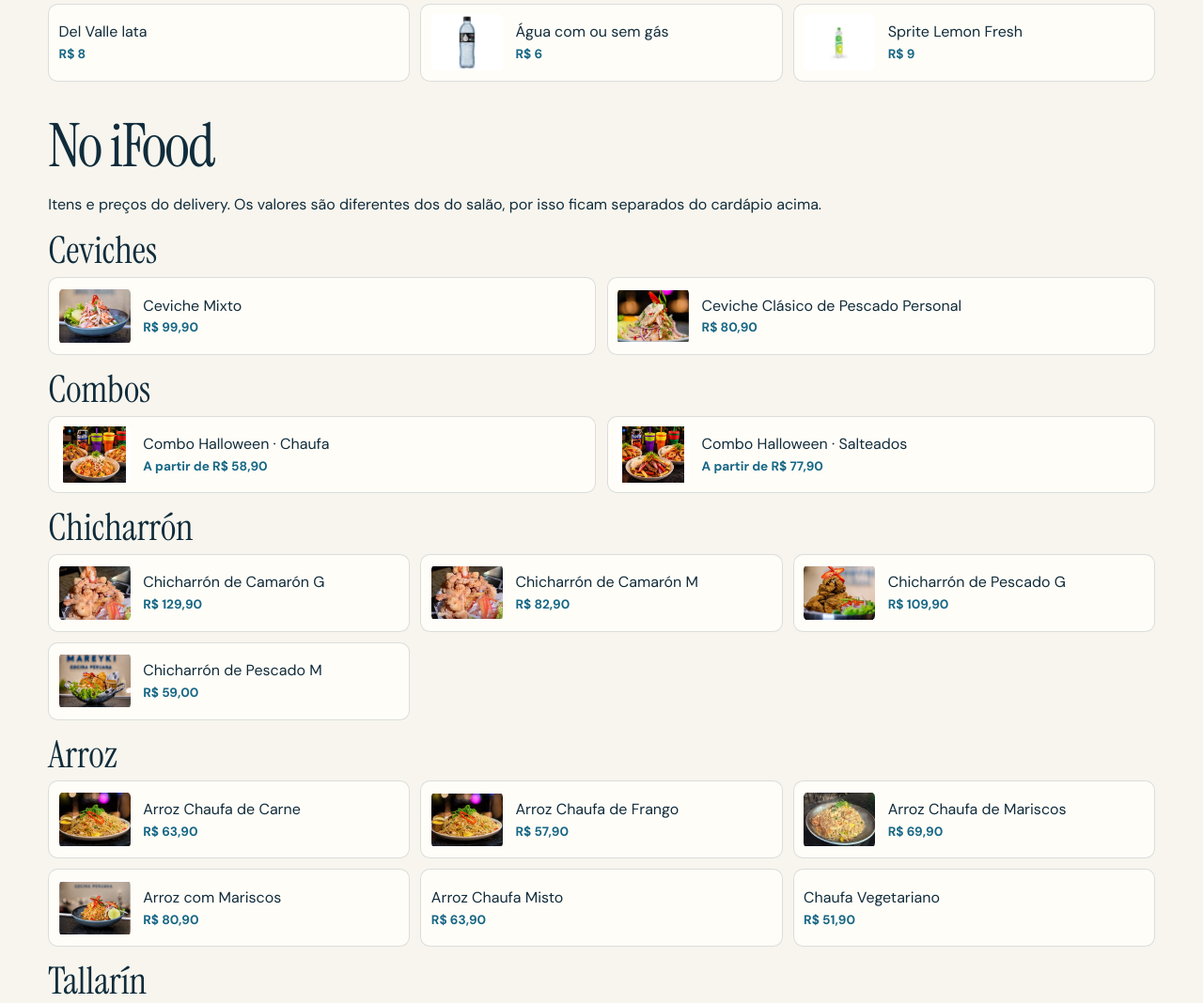
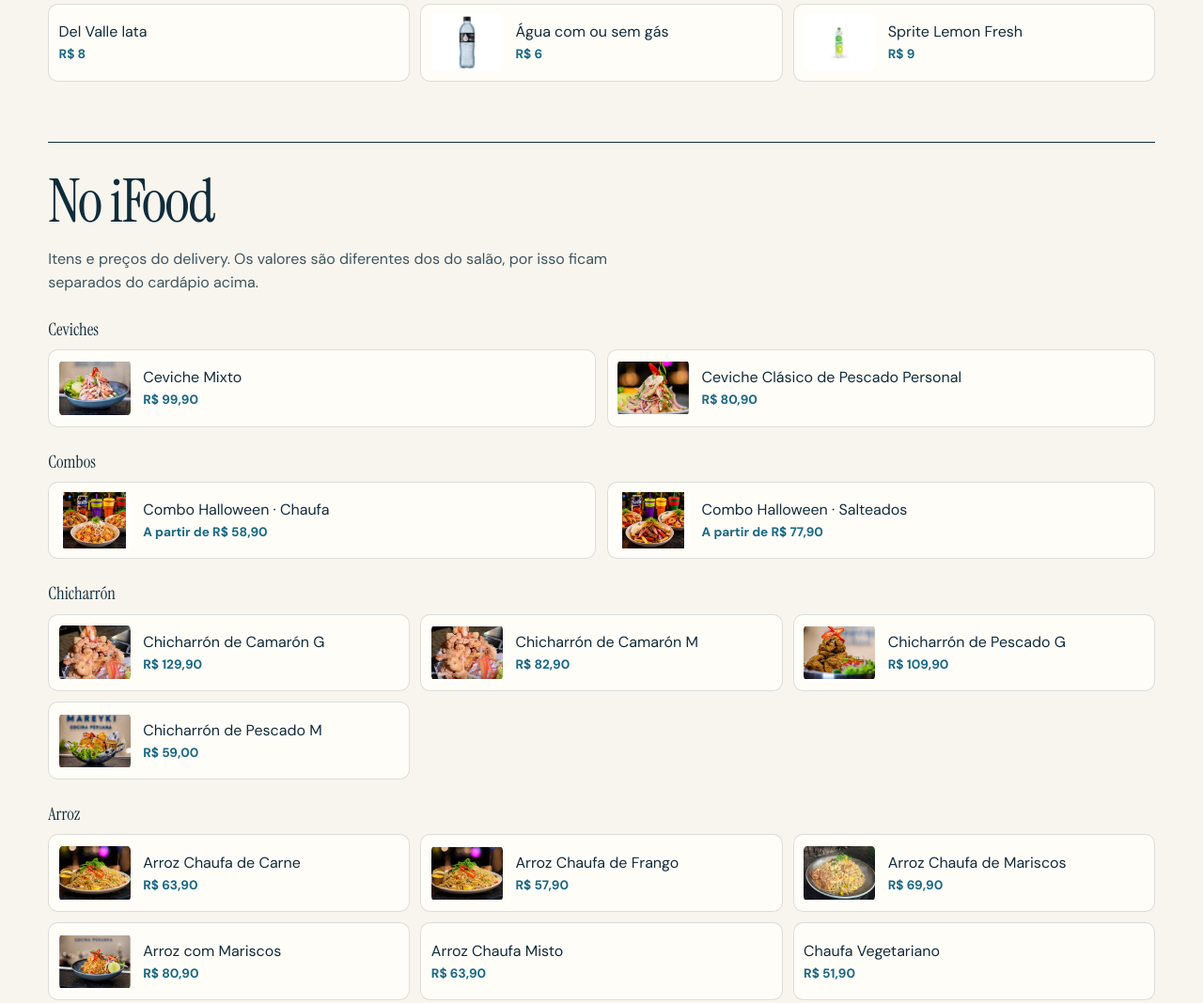
Before and after one commit to leonardotorresdev2026-collab/projeto-MAREYKI-SITE, a plain HTML site: page cardapio.html in a window 1280 px wide. Shown: the part 3120-4188 px from the top of the page at 94% size. Drawn offline with Linux system fonts and the light colour scheme.

Commit message:
Add styles for iFood section in menu catalog
Added styles for iFood section and related elements.

```diff
--- a/style.css
+++ b/style.css
@@ -1528,3 +1528,22 @@ body:has(.dish-stage[open]) {
     height: calc(100% + 90px);
   }
 }
+
+/* Seção separada: itens do iFood */
+.menu-catalog section#ifood {
+  margin-top: 4rem;
+  padding-top: 2rem;
+  border-top: 1px solid currentColor;
+}
+.ifood-note {
+  max-width: 60ch;
+  margin: 0 0 1.5rem;
+  opacity: 0.8;
+}
+.ifood-group {
+  margin-top: 1.75rem;
+}
+.ifood-group h3 {
+  margin: 0 0 0.75rem;
+  font-size: 1.15rem;
+}
```
